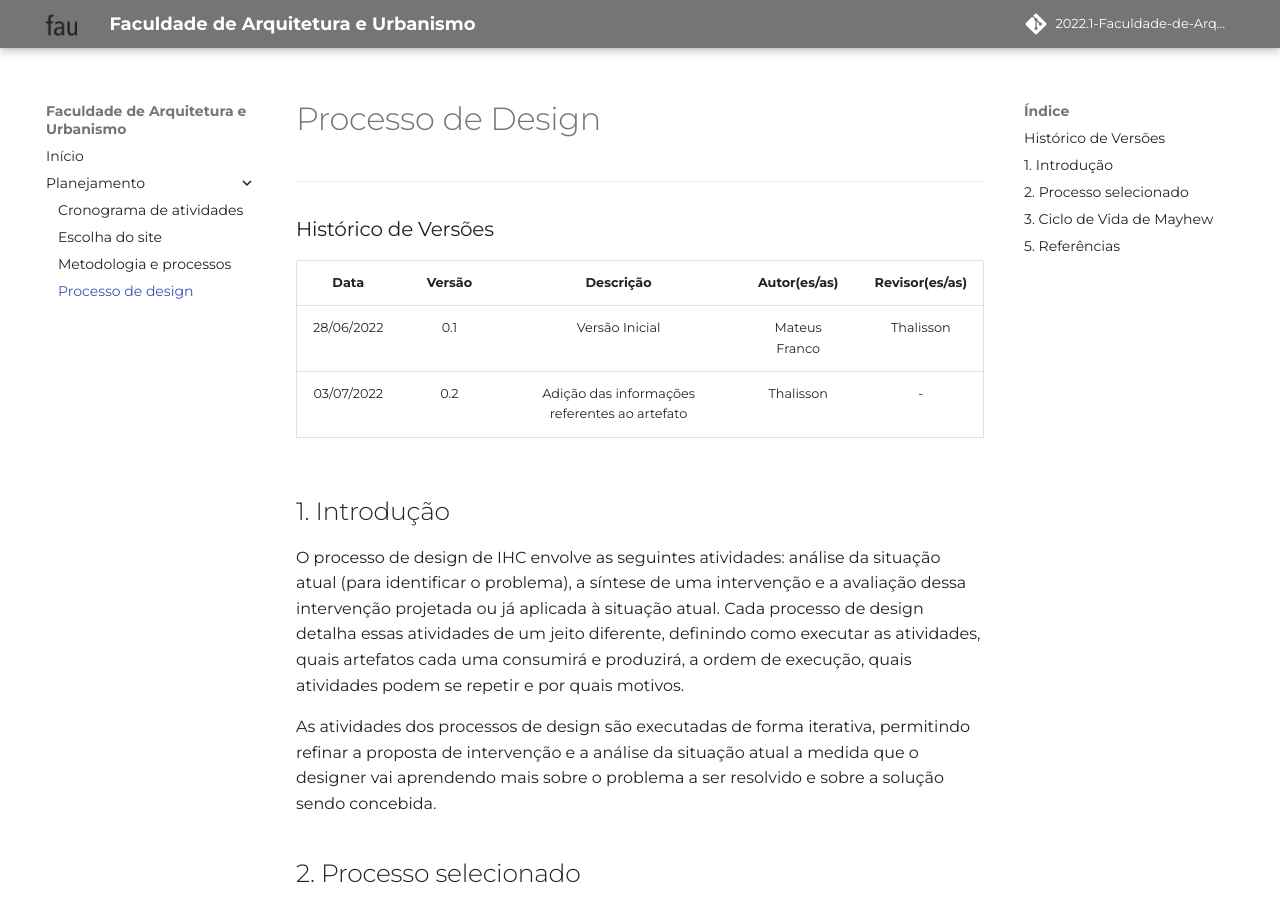
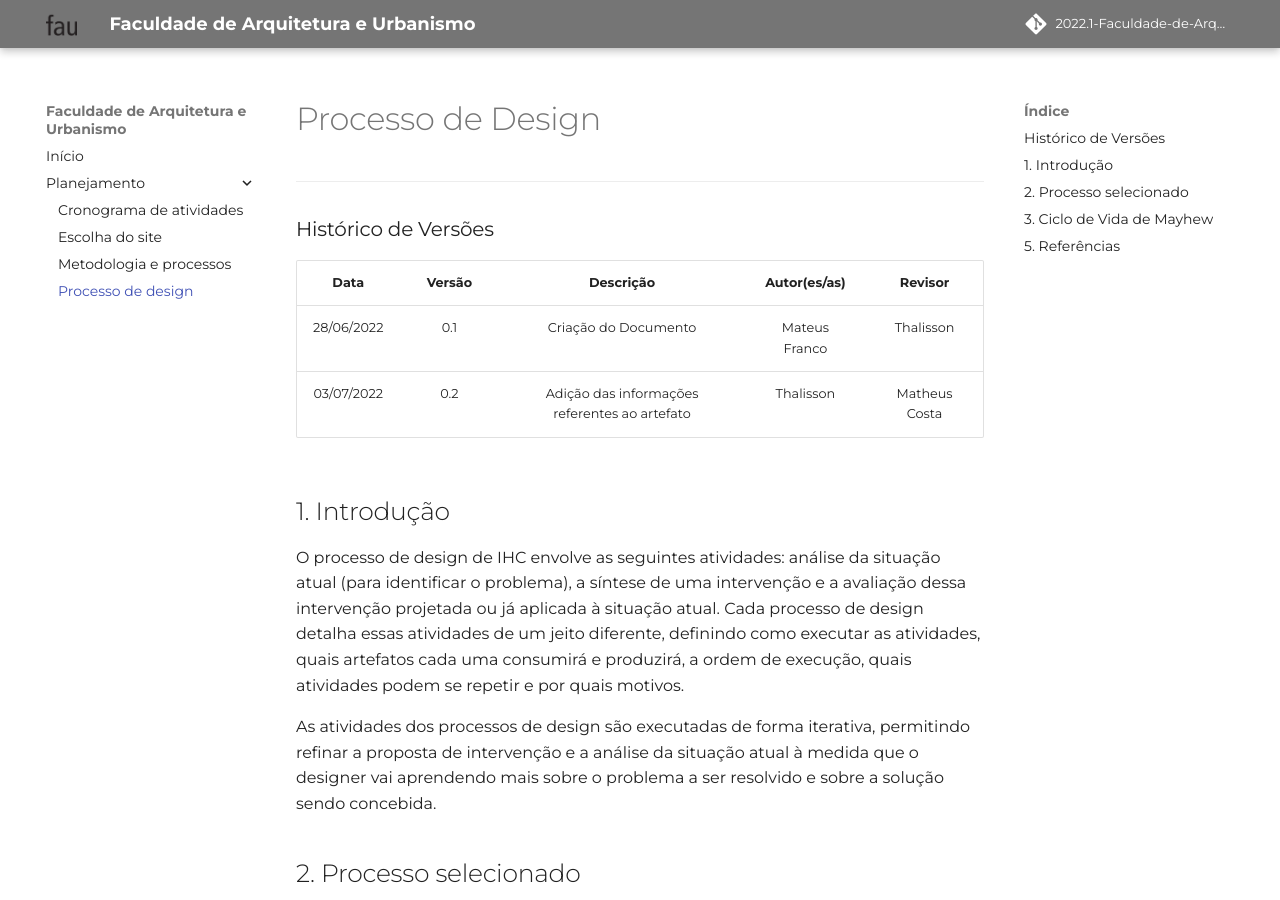
Before and after one commit to Mateusvff/2022.1-Faculdade-de-Arquitetura-e-Urbanismo, an MkDocs documentation site: the page built from docs/planejamento/processo-de-design.md, in a window 1280 px wide and 900 px high. Built offline with MkDocs 1.6.1 and Material for MkDocs 9.7.7, drawn with Linux system fonts in a browser that asks for light colours; some web fonts are replaced; comment, search, counter and statistics services are not loaded.

Commit message:
correções para o Pull Request

```diff
--- a/docs/planejamento/processo-de-design.md
+++ b/docs/planejamento/processo-de-design.md
@@ -3,15 +3,15 @@
 
 ### Histórico de Versões
 
-**Data** | **Versão** | **Descrição** | **Autor(es/as)** | **Revisor(es/as)**
+**Data** | **Versão** | **Descrição** | **Autor(es/as)** | **Revisor**
 :---: | :---: | :---: | :---:  | :---:
-28/06/2022 | 0.1 | Versão Inicial | Mateus Franco | Thalisson
-03/07/2022 | 0.2 | Adição das informações referentes ao artefato | Thalisson | -
+28/06/2022 | 0.1 | Criação do Documento | Mateus Franco | Thalisson
+03/07/2022 | 0.2 | Adição das informações referentes ao artefato | Thalisson | Matheus Costa
 
 ## 1. Introdução
 O processo de design de IHC envolve as seguintes atividades: análise da situação atual (para identificar o problema), a síntese de uma intervenção e a avaliação dessa intervenção projetada ou já aplicada à situação atual. Cada processo de design detalha essas atividades de um jeito diferente, definindo como executar as atividades, quais artefatos cada uma consumirá e produzirá, a ordem de execução, quais atividades podem se repetir e por quais motivos.
 
-As atividades dos processos de design são executadas de forma iterativa, permitindo refinar a proposta de intervenção e a análise da situação atual a medida que o designer vai aprendendo mais sobre o problema a ser resolvido e sobre a solução sendo concebida.
+As atividades dos processos de design são executadas de forma iterativa, permitindo refinar a proposta de intervenção e a análise da situação atual à medida que o designer vai aprendendo mais sobre o problema a ser resolvido e sobre a solução sendo concebida.
 
 ## 2. Processo selecionado
 O processo escolhido pelo grupo foi o de Engenharia de Usabilidade de Mayhew, também conhecido como Ciclo de Vida de Mayhew. Esse processo é mais detalhado e define suas atividades de forma mais claras e objetivas, diminuindo a subjetividade da informação e facilitando o entendimento geral da equipe.
```
